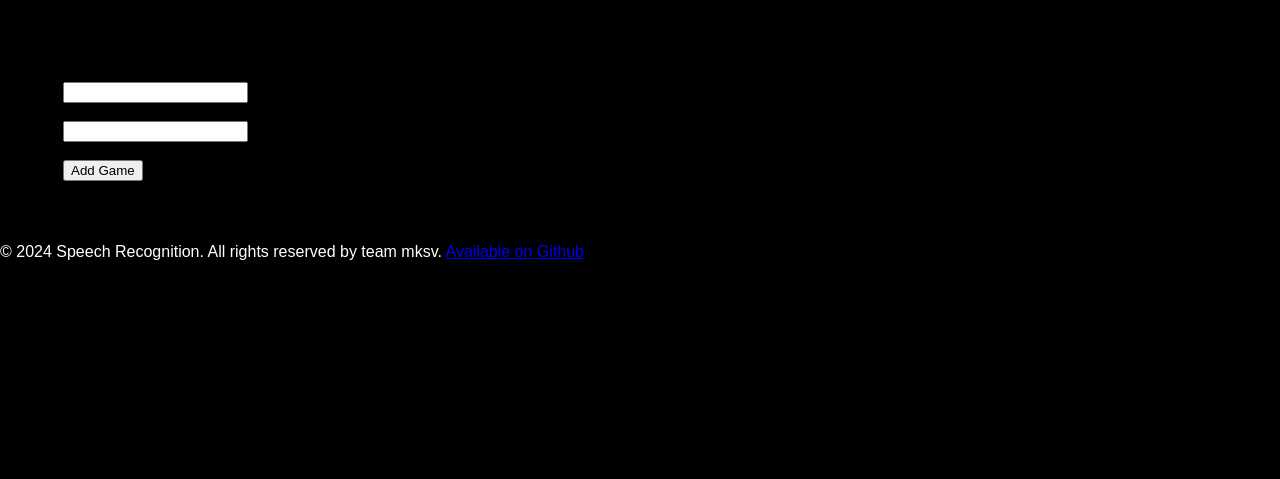
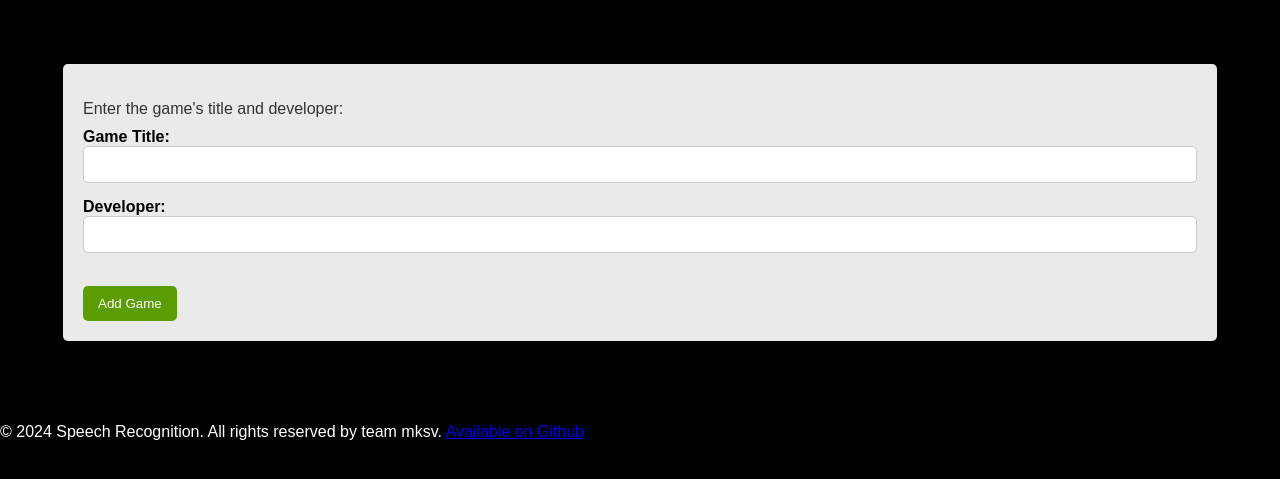
Before and after one commit to software-students-spring2024/5-final-project-spring-2024-team-mksv-1, a Flask app: page /add_game in a window 1280 px wide. Shown: the part 122-601 px from the top of the page. Run offline with Flask 2, Linux system fonts and the light colour scheme.

Commit message:
add_update

```diff
--- a/web_app/app.py
+++ b/web_app/app.py
@@ -34,9 +34,9 @@ def add_game():
         developer = request.form['developer']
         response = requests.post("http://api_server:1000/add_game", json={"game_title": game_title, "developer": developer})
         if response.status_code == 200:
-            flash('Game added successfully!')
+            flash('Game added successfully!', 'success')
         else:
-            flash('An error occurred while adding the game.')
+            flash('An error occurred while adding the game.', 'error')
         return redirect(url_for('show'))
     return render_template('add_game.html')
 
--- a/web_app/static/css/style.css
+++ b/web_app/static/css/style.css
@@ -164,3 +164,43 @@ body {
     cursor: pointer;
     transition: background-color 0.3s;
   }
+
+.game-info {
+  background-color: #eaeaea;
+  padding: 20px;
+  border-radius: 5px;
+  margin-bottom: 20px;
+}
+
+.game-info p {
+  font-size: 16px;
+  color: #333;
+  margin-bottom: 10px;
+}
+
+.game-info label {
+  font-weight: bold;
+}
+
+.game-info input[type="text"] {
+  width: 100%;
+  padding: 10px;
+  margin-bottom: 15px;
+  border: 1px solid #ccc;
+  border-radius: 5px;
+  box-sizing: border-box;
+}
+
+.game-info button {
+  padding: 10px 15px;
+  background-color: #5b9e03;
+  color: #ffffff;
+  border: none;
+  border-radius: 5px;
+  cursor: pointer;
+  transition: background-color 0.3s;
+}
+
+.game-info button:hover {
+  background-color: #4f8a01;
+}
--- a/web_app/templates/add_game.html
+++ b/web_app/templates/add_game.html
@@ -5,12 +5,16 @@
 {% block content %}
 <div class="container">
     <div class="subtitle">Add Game</div>
-    <form action="/add_game" method="POST">
-        <label for="game_title">Title:</label><br>
-        <input type="text" id="game_title" name="game_title" required><br>
-        <label for="developer">Developer:</label><br>
-        <input type="text" id="developer" name="developer" required><br><br>
-        <button type="submit">Add Game</button>
-    </form>
+    <div class="game-info">
+        <p>Enter the game's title and developer:</p>
+        <form action="/add_game" method="POST" id="addGameForm"> <!-- Added id attribute -->
+            <label for="game_title">Game Title:</label><br>
+            <input type="text" id="game_title" name="game_title" required><br>
+            <label for="developer">Developer:</label><br>
+            <input type="text" id="developer" name="developer" required><br><br>
+            <button type="submit">Add Game</button>
+        </form>
+    </div>
 </div>
+
 {% endblock %}
```
